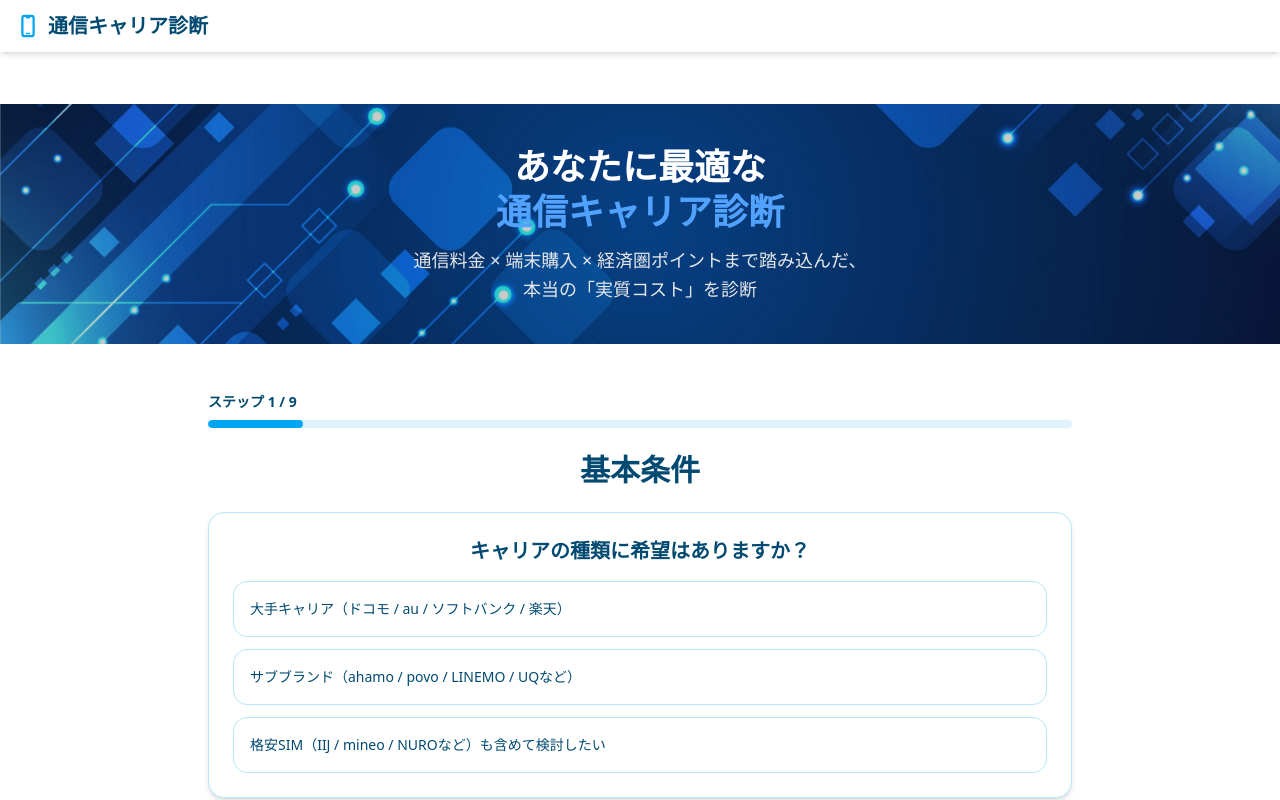
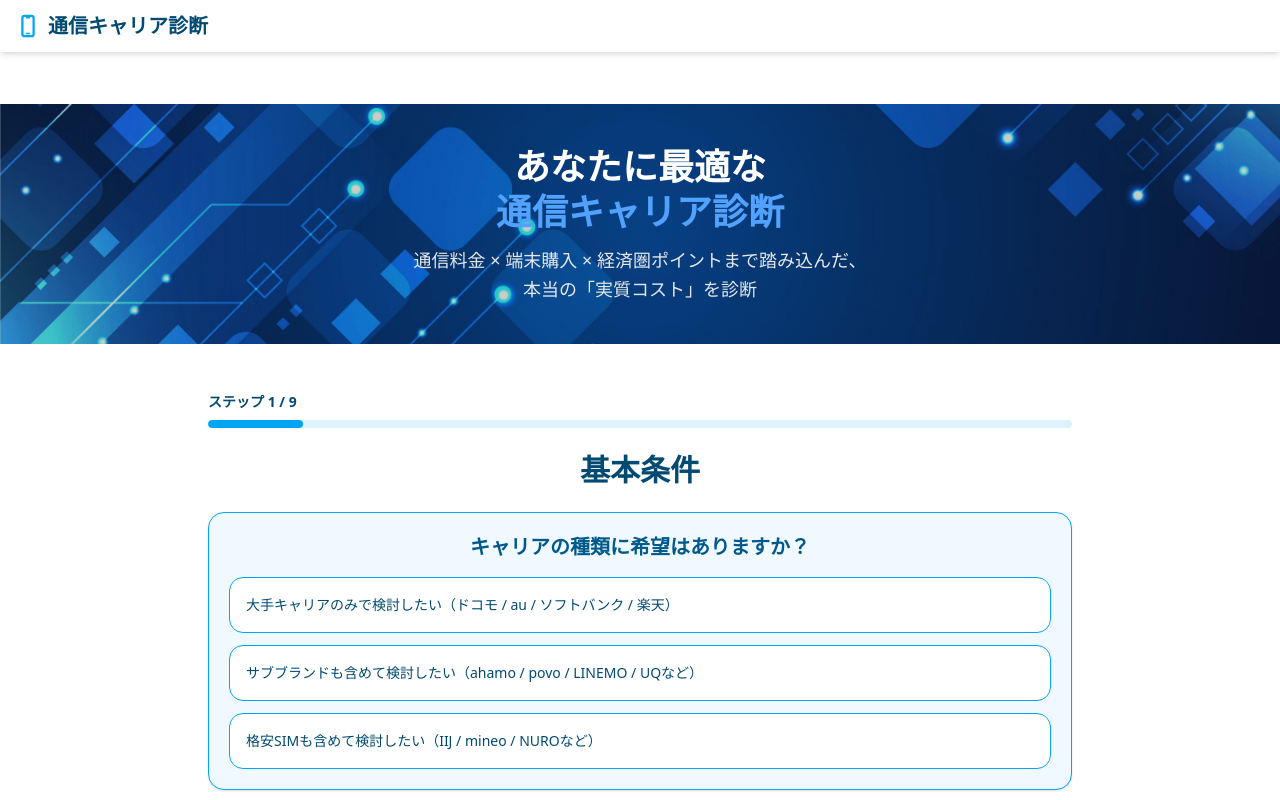
Before and after one commit to Rionaryyy/career-flow, a Next.js app: page /diagnosis-flow in a window 1280 px wide. Shown: the top 800 px of the page. Built offline with nearby package versions, Linux system fonts and the light colour scheme.

Commit message:
update: UI修正（契約条件）

```diff
--- a/app/components/Phase1/Phase1.tsx
+++ b/app/components/Phase1/Phase1.tsx
@@ -17,9 +17,9 @@ const phase1Questions = [
     question: "キャリアの種類に希望はありますか？",
     type: "radio",
     options: [
-      "大手キャリア（ドコモ / au / ソフトバンク / 楽天）",
-      "サブブランド（ahamo / povo / LINEMO / UQなど）",
-      "格安SIM（IIJ / mineo / NUROなど）も含めて検討したい",
+      "大手キャリアのみで検討したい（ドコモ / au / ソフトバンク / 楽天）",
+      "サブブランドも含めて検討したい（ahamo / povo / LINEMO / UQなど）",
+      "格安SIMも含めて検討したい（IIJ / mineo / NUROなど）",
     ],
   },
   {
@@ -54,14 +54,13 @@ const phase1Questions = [
   {
     id: "appCallUnlimited",
     question:
-      "キャリアの通話アプリ（例：楽天リンクなど）を使った通話も、“かけ放題”に含めてよいですか？",
+      "各社提供の通話アプリ経由の通話も、かけ放題の対象に含めてよいですか？（例：楽天リンク）",
     type: "radio",
     options: [
       "はい（アプリ経由ならかけ放題として扱う）",
       "いいえ（通常プランのかけ放題のみを考慮する）",
     ],
   },
-  // 🟦 契約方法（店頭 or オンライン）
   {
     id: "contractMethod",
     question: "契約はどの方法で行いたいですか？",
@@ -72,7 +71,6 @@ const phase1Questions = [
       "どちらでも構わない（条件が良い方を優先）",
     ],
   },
-  // 🟦 料金比較の基準（メイン質問）
   {
     id: "compareAxis",
     question: "料金を比べるとき、どんな基準で比べたいですか？",
@@ -82,7 +80,7 @@ const phase1Questions = [
       "実際に支払う金額で比べたい\n　（初期費用やキャッシュバックも含めて、トータルの支出を月あたりで平均化して比べます。）",
     ],
   },
-  // 🟨 分岐質問：compareAxis の回答によって追加表示される
+  // 分岐表示：compareAxis が「実際に支払う金額」を含むとき
   {
     id: "comparePeriod",
     question:
@@ -101,23 +99,38 @@ export default function Phase1({ defaultValues, onSubmit, onBack }: Phase1Props)
     setAnswers((prev) => ({ ...prev, [id]: value as string }));
   };
 
-  // --- 進捗カウント（全9ページ中の1ページ） ---
   const answeredCount = 1;
   const totalCount = 9;
-  // -------------------------------------------------
 
   return (
     <QuestionLayout answeredCount={answeredCount} totalCount={totalCount}>
-      {/* タイトル */}
-      <h1 className="text-3xl font-bold text-sky-900 text-center mb-6">
-        基本条件
-      </h1>
+      <h1 className="text-3xl font-bold text-sky-900 text-center mb-6">基本条件</h1>
 
-      {/* 質問リスト */}
       <div className="space-y-6 w-full">
         {phase1Questions.map((q) => {
-          // 分岐条件を満たさない場合は非表示
           if (q.condition && !q.condition(answers)) return null;
+
+          // 参考コードと同じ構成：外枠ボックス内に見出し(h3)＋QuestionCard
+          if (q.id === "comparePeriod") {
+            return (
+              <div
+                key={q.id}
+                className="w-full bg-sky-50 border border-sky-200 rounded-2xl p-5 space-y-4"
+              >
+                <h3 className="text-sky-700 font-semibold text-base">
+                  「実際に支払う金額で比べたい」に関する追加質問
+                </h3>
+                <QuestionCard
+                  id={q.id}
+                  question={q.question}
+                  options={q.options}
+                  type={q.type as "radio" | "checkbox"}
+                  value={answers[q.id as keyof Phase1Answers] as string}
+                  onChange={handleChange}
+                />
+              </div>
+            );
+          }
 
           return (
             <QuestionCard
@@ -133,7 +146,6 @@ export default function Phase1({ defaultValues, onSubmit, onBack }: Phase1Props)
         })}
       </div>
 
-      {/* 次へボタン */}
       <div className="flex justify-end pt-6 w-full max-w-4xl">
         <button
           onClick={() => onSubmit(answers)}
--- a/app/components/Phase2/Phase2Call.tsx
+++ b/app/components/Phase2/Phase2Call.tsx
@@ -115,34 +115,27 @@ export default function Phase2Call({ answers, onChange }: Props) {
         Array.isArray(ans.callPlanType) &&
         ans.callPlanType.some((t) => t.includes("回数まで")),
     },
+
+    // 海外通話かけ放題
     {
-      id: "overseasCallDuration",
-      question: "1回あたりの海外通話時間に最も近いものを選んでください。",
-      options: [
-        "海外にはほとんど通話しない",
-        "5分以内（確認・予約などの短い通話）",
-        "10分以内（家族や友人との連絡など）",
-        "30分以内（定期的な海外通話）",
-        "30分以上（長時間・業務通話）",
-      ],
+      id: "needInternationalCallUnlimited",
+      question: "海外へのかけ放題オプションは必要ですか？",
+      options: ["はい", "いいえ"],
       type: "radio" as const,
     },
     {
-      id: "overseasCallFrequencyPerWeek",
+      id: "internationalCallCarrier",
       question:
-        "上で選んだような海外通話を、1週間あたりどのくらいの頻度で行いますか？",
+        "⚠️ 現在、海外通話かけ放題に対応しているのは以下のキャリアのみです。希望するものを選択してください（複数選択可）\n\n※ここで選択したキャリアのみ、以降のプラン比較に反映されます。",
       options: [
-        "週1〜2回程度（たまに通話する）",
-        "週3〜4回程度（定期的に通話する）",
-        "週5〜6回程度（頻繁に通話する）",
-        "毎日のように通話する（長時間・業務用途など）",
+        "楽天モバイル（国際通話かけ放題：¥980/月・65カ国対象）",
+        "au（国際通話定額：月900分・23カ国対象）",
       ],
-      type: "radio" as const,
+      type: "checkbox" as const,
       condition: (ans: Phase2Answers) =>
-        ans.overseasCallDuration &&
-        ans.overseasCallDuration !== "" &&
-        ans.overseasCallDuration !== "海外にはほとんど通話しない",
+        ans.needInternationalCallUnlimited === "はい",
     },
+
     {
       id: "callOptionsNeeded",
       question: "留守番電話のオプションは必要ですか？",
@@ -151,13 +144,19 @@ export default function Phase2Call({ answers, onChange }: Props) {
     },
   ];
 
-  // ✅ any削除＆型安全に
-  const handleChange = (id: string, value: string | string[]) => {
+  const handleChange = (id: keyof Phase2Answers, value: string | string[]) => {
     const updated: Partial<Phase2Answers> = {};
+
+    if (Array.isArray(value)) {
+      (updated as Record<string, unknown>)[id] = value as unknown;
+      onChange(updated);
+      return;
+    }
 
     if (id === "callPlanType") {
       updated.callPlanType = Array.isArray(value) ? value : [value];
-      if (!(value as string[]).length) {
+      const isEmptyArray = Array.isArray(value) && value.length === 0;
+      if (isEmptyArray) {
         updated.timeLimitPreference = "";
         updated.monthlyLimitPreference = "";
         updated.hybridCallPreference = "";
@@ -166,9 +165,7 @@ export default function Phase2Call({ answers, onChange }: Props) {
       return;
     }
 
-    if (typeof id === "string" && typeof value === "string") {
-      (updated as Record<string, unknown>)[id] = value; // ← ✅ any禁止でも動作同じ
-    }
+    (updated as Record<string, unknown>)[id] = value as unknown;
 
     if (id === "needCallPlan" && value === "いいえ（使った分だけ支払いたい）") {
       updated.callPlanType = [];
@@ -181,14 +178,6 @@ export default function Phase2Call({ answers, onChange }: Props) {
       updated.unknownCallUsageDuration = "";
       updated.unknownCallFrequency = "";
       updated.needCallPlanConfirm = "";
-    }
-
-    if (
-      id === "overseasCallDuration" &&
-      typeof value === "string" &&
-      value.includes("海外にはほとんど通話しない")
-    ) {
-      updated.overseasCallFrequencyPerWeek = "";
     }
 
     onChange(updated);
@@ -205,6 +194,16 @@ export default function Phase2Call({ answers, onChange }: Props) {
       callDuration: answers.unknownCallUsageDuration,
       callFrequencyPerWeek: answers.unknownCallFrequency,
     } as Phase2Answers);
+
+  const toggleInternationalCarrier = (opt: string) => {
+    const current = Array.isArray(answers.internationalCallCarrier)
+      ? answers.internationalCallCarrier
+      : [];
+    const next = current.includes(opt)
+      ? current.filter((o: string) => o !== opt)
+      : [...current, opt];
+    onChange({ internationalCallCarrier: next });
+  };
 
   return (
     <div className="w-full py-6 space-y-6">
@@ -247,26 +246,94 @@ export default function Phase2Call({ answers, onChange }: Props) {
 
                     <ReactMarkdown
                       components={{
-                        p: ({ node, ...props }) => (
-                          <p {...props} className="mb-3 leading-relaxed text-gray-800" />
+                        p: (props) => (
+                          <p {...props} className="mb-2 leading-relaxed text-gray-800" />
                         ),
-                        strong: ({ node, ...props }) => (
+                        strong: (props) => (
                           <strong {...props} className="text-sky-900 font-semibold" />
                         ),
-                        h3: ({ node, ...props }) => (
-                          <h3 {...props} className="text-lg font-bold text-sky-700 mt-4" />
+                        h3: (props) => (
+                          <h3 {...props} className="text-lg font-bold text-sky-700 mt-3" />
                         ),
                       }}
                     >
                       {suggestion}
                     </ReactMarkdown>
 
-                    <div className="border-t border-sky-100 my-3" />
+                    <div className="border-t border-sky-100 my-2" />
                     <p className="text-sm text-sky-600">
                       このアドバイスを参考に、「かけ放題を利用したいですか？」の回答を再選択してください。
                     </p>
                   </motion.div>
                 )}
+              </motion.div>
+            );
+          }
+
+          // 国際通話キャリアカード：上の空白を詰め、注意文を内枠の外へ
+          if (q.id === "internationalCallCarrier") {
+            const selected = Array.isArray(answers.internationalCallCarrier)
+              ? answers.internationalCallCarrier
+              : [];
+
+            return (
+              <motion.div
+                key={q.id}
+                initial={{ opacity: 0, y: -8 }}
+                animate={{ opacity: 1, y: 0 }}
+                exit={{ opacity: 0, y: -8 }}
+                transition={{ duration: 0.25 }}
+              >
+                <QuestionCard
+                  id={q.id}
+                  question=""
+                  options={[]}
+                  type="custom"
+                  value={selected}
+                  onChange={handleChange}
+                  answers={answers}
+                >
+                  {/* 上の余白を軽く詰める */}
+                  <div className="-mt-2">
+                    <h3 className="text-sky-900 font-semibold text-base mb-2">
+                      「はい」に関する追加質問
+                    </h3>
+
+                    {/* 選択肢の内枠 */}
+                    <div className="rounded-2xl border border-sky-300 bg-sky-50 p-3 space-y-3">
+                      <p className="text-sky-900 font-semibold text-center">
+                        ⚠️ 現在、海外通話かけ放題に対応しているのは以下のキャリアのみです。希望するものを選択してください（複数選択可）
+                      </p>
+
+                      <div className="grid grid-cols-1 gap-3 w-full">
+                        {[
+                          "楽天モバイル（国際通話かけ放題：¥980/月・65カ国対象）",
+                          "au（国際通話定額：月900分・23カ国対象）",
+                        ].map((opt) => {
+                          const checked = selected.includes(opt);
+                          return (
+                            <div
+                              key={opt}
+                              onClick={() => toggleInternationalCarrier(opt)}
+                              className={`flex items-center w-full cursor-pointer h-14 px-4 rounded-xl border text-sm font-medium select-none transition-all duration-200 ${
+                                checked
+                                  ? "bg-gradient-to-r from-sky-400 to-sky-500 text-white shadow ring-1 ring-sky-600 border-sky-600"
+                                  : "bg-white border-sky-500 text-sky-900 hover:border-sky-600 hover:shadow-sm"
+                              }`}
+                            >
+                              {opt}
+                            </div>
+                          );
+                        })}
+                      </div>
+                    </div>
+
+                    {/* 注意文：内枠の外に出し、少し小さく */}
+                    <p className="mt-2 text-[0.8rem] text-pink-600">
+                      ※ここで選択したキャリアのみ、以降のプラン比較に反映されます。
+                    </p>
+                  </div>
+                </QuestionCard>
               </motion.div>
             );
           }
--- a/app/components/Phase2/Phase2Contract.tsx
+++ b/app/components/Phase2/Phase2Contract.tsx
@@ -15,9 +15,8 @@ export default function Phase2Contract({ answers, onChange }: Props) {
       id: "familyLines",
       question: "家族割引を適用できる回線数はいくつですか？",
       options: [
-        "1回線(本人＋家族1人)",
-        "2回線(本人＋家族2人)",
-        "3回線(本人＋家族3人)",
+        "2回線(本人＋家族1人)",
+        "3回線(本人＋家族2人)",
         "4回線以上",
         "適用できない/わからない",
       ],
@@ -60,7 +59,7 @@ export default function Phase2Contract({ answers, onChange }: Props) {
   return (
     <div className="w-full py-6 space-y-6">
       {questions.map((q) => (
-        <div key={q.id} className="w-full py-6 space-y-6">
+        <div key={q.id}>
           {(!q.condition || q.condition(answers)) && (
             <QuestionCard
               id={q.id}
@@ -73,9 +72,9 @@ export default function Phase2Contract({ answers, onChange }: Props) {
             />
           )}
 
-          {/* ▼ 家族割詳細 */}
+          {/* ▼ 家族割詳細（前カードからの間隔のみmt-6で揃える） */}
           {q.id === "familyLines" && answers.familyLines === "4回線以上" && (
-            <div className="w-full py-6 space-y-6">
+            <div className="mt-6">
               <QuestionCard
                 id="familyLinesDetail"
                 question="具体的な回線数を教えてください"
@@ -88,9 +87,9 @@ export default function Phase2Contract({ answers, onChange }: Props) {
             </div>
           )}
 
-          {/* ▼ セット割詳細 */}
+          {/* ▼ セット割詳細（各ボックス間はspace-y-6、各ボックス内はp-5 space-y-4） */}
           {q.id === "setDiscount" && (
-            <div className="w-full py-6 space-y-6">
+            <div className="mt-6 space-y-6">
               {/* 光回線 */}
               {hasService("光回線の契約") && (
                 <motion.div
@@ -116,7 +115,7 @@ export default function Phase2Contract({ answers, onChange }: Props) {
                       id="fiberSpeed"
                       question="希望する通信速度を選んでください"
                       options={[
-                        "1Gps以上",
+                        "1Gbps以上",
                         "2Gbps以上",
                         "5Gbps以上",
                         "10Gbps以上",
@@ -199,12 +198,12 @@ export default function Phase2Contract({ answers, onChange }: Props) {
         </div>
       ))}
 
-      {/* ▼ 子ども専用プランオプション */}
+      {/* ▼ 子ども専用プランオプション（前ブロックからの余白はmt-6、内部はp-5 space-y-4） */}
       <motion.div
         initial={{ opacity: 0, y: -5 }}
         animate={{ opacity: 1, y: 0 }}
         transition={{ duration: 0.3 }}
-        className="w-full bg-pink-50 border border-pink-200 rounded-2xl p-5 space-y-4"
+        className="w-full bg-pink-50 border border-pink-200 rounded-2xl p-5 space-y-4 mt-6"
       >
         <h3 className="text-pink-700 font-semibold text-base">
           👶 子ども専用プラン確認（追加オプション）
@@ -220,9 +219,7 @@ export default function Phase2Contract({ answers, onChange }: Props) {
           }
           answers={answers}
         />
-        <p className="text-sm text-pink-600">
-          ※ 子ども専用プランは大手キャリアのみ提供されます
-        </p>
+        <p className="text-sm text-pink-600">※ 子ども専用プランは大手キャリアのみ提供されます</p>
       </motion.div>
     </div>
   );
--- a/app/components/Phase2/Phase2Data.tsx
+++ b/app/components/Phase2/Phase2Data.tsx
@@ -15,12 +15,12 @@ export default function Phase2Data({ answers, onChange }: Props) {
   question: "月にどのくらいのデータ通信量が必要ですか？",
   options: [
     "できるだけ安く使いたい（容量は少なくてOK）",
-    "〜3GB（Wi-Fiメイン・通話専用など）",
-    "〜5GB（ライトユーザー・SNS中心）",
-    "〜10GB（標準的な利用・動画も少し）",
-    "〜20GB（外出時もよく使う）",
-    "〜30GB（大容量ユーザー・動画中心）",
-    "〜50GB（モバイル中心・高頻度利用）",
+    "3GB以上（Wi-Fiメイン・通話専用など）",
+    "5GB以上（ライトユーザー・SNS中心）",
+    "10GB以上（標準的な利用・動画も少し）",
+    "20GB以上（外出時もよく使う）",
+    "30GB以上（大容量ユーザー・動画中心）",
+    "50GB以上（モバイル中心・高頻度利用）",
     "無制限（上限なしで使いたい）",
   ],
   type: "radio" as const,
@@ -48,10 +48,10 @@ export default function Phase2Data({ answers, onChange }: Props) {
     },
     {
   id: "tetheringUsage",
-  question: "テザリングを利用する場合、月にどのくらいのデータ量を使いそうですか？",
+  question: "テザリングを利用する場合、月にどのくらいのデータ量が必要ですか？",
   options: [
-    "〜30GB（出先での作業やPC接続が多い）",
-    "〜60GB（在宅ワークなどで頻繁に利用）",
+    "30GB以上（出先での作業やPC接続が多い）",
+    "60GB以上（在宅ワークなどで頻繁に利用）",
     "制限なし・無制限プラン希望",
   ],
   type: "radio" as const,
--- a/app/components/layouts/QuestionCard.tsx
+++ b/app/components/layouts/QuestionCard.tsx
@@ -7,10 +7,10 @@ interface QuestionCardProps {
   id: string;
   question: string;
   options: string[];
-  type: "radio" | "checkbox" | "custom"; // custom を追加
+  type: "radio" | "checkbox" | "custom";
   value?: string | string[] | null;
   onChange: (id: keyof Phase2Answers, value: string | string[]) => void;
-  children?: React.ReactNode; // custom の中身を受け取る
+  children?: React.ReactNode;
   condition?: (answers: Phase2Answers) => boolean;
   answers?: Phase2Answers;
 }
@@ -30,10 +30,8 @@ export default function QuestionCard({
 
   const handleSelect = (option: string) => {
     if (type === "radio") {
-      // ラジオは単一選択
       onChange(id as keyof Phase2Answers, option);
     } else if (type === "checkbox") {
-      // チェックボックスは配列操作
       const prev = Array.isArray(value) ? value : [];
       const updated = prev.includes(option)
         ? prev.filter((o) => o !== option)
@@ -46,12 +44,11 @@ export default function QuestionCard({
     type === "checkbox" ? (Array.isArray(value) ? value : []) : [];
 
   return (
-    <div className="w-full bg-white p-6 rounded-2xl border border-sky-200 shadow-md space-y-4">
-      <p className="text-xl font-semibold text-sky-900 text-center">
+    <div className="w-full bg-sky-50 p-5 rounded-2xl border border-sky-500 shadow-sm space-y-4">
+      <p className="text-xl font-semibold text-sky-800 text-center">
         {question}
       </p>
 
-      {/* ラジオ／チェックボックス表示 */}
       {type !== "custom" && (
         <div className="grid grid-cols-1 gap-3 w-full">
           {options.map((opt) => {
@@ -63,8 +60,8 @@ export default function QuestionCard({
                 onClick={() => handleSelect(opt)}
                 className={`flex items-center w-full cursor-pointer h-14 px-4 rounded-xl border text-sm font-medium select-none transition-all duration-200 ${
                   checked
-                    ? "bg-gradient-to-r from-sky-400 to-sky-500 text-white shadow"
-                    : "bg-white border-sky-200 text-sky-900 hover:border-sky-300 hover:shadow-sm"
+                    ? "bg-gradient-to-r from-sky-400 to-sky-500 text-white shadow ring-1 ring-sky-600 border-sky-600"
+                    : "bg-white border-sky-500 text-sky-900 hover:border-sky-600 hover:shadow-sm"
                 }`}
               >
                 {opt}
@@ -74,7 +71,6 @@ export default function QuestionCard({
         </div>
       )}
 
-      {/* custom タイプ用に children を表示 */}
       {type === "custom" && <div className="w-full">{children}</div>}
     </div>
   );
--- a/types/types.ts
+++ b/types/types.ts
@@ -42,8 +42,8 @@ export interface Phase2Answers {
   unknownCallUsageDuration?: string | null;
 unknownCallFrequency?: string | null;
 needCallPlanConfirm?: string | null;
-
-
+needInternationalCallUnlimited?: string; // 「海外へのかけ放題オプションは必要ですか？」
+  internationalCallCarrier?: string[];
 
   // ③ 契約条件・割引
   familyLines: string | null;
```
Also changed, not shown: app/components/Phase2/Phase2.tsx (+11 -18 lines).
